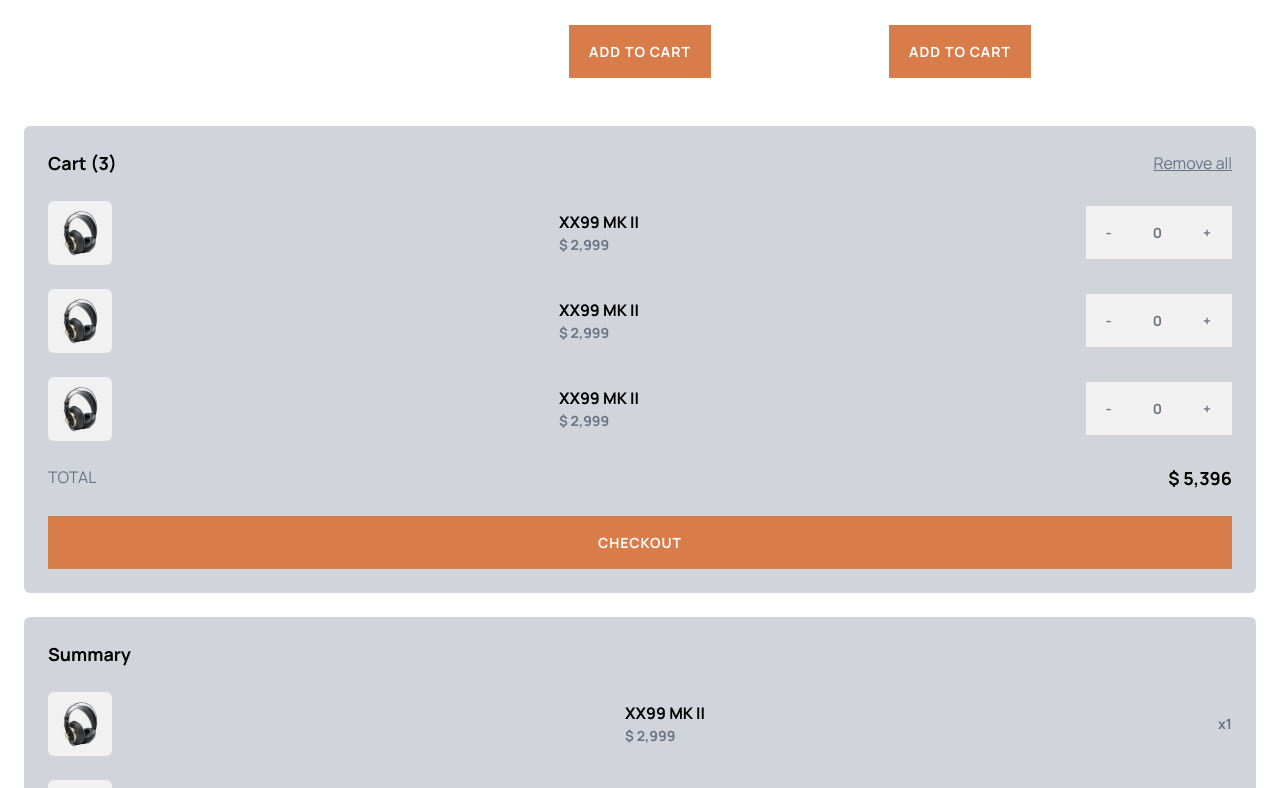
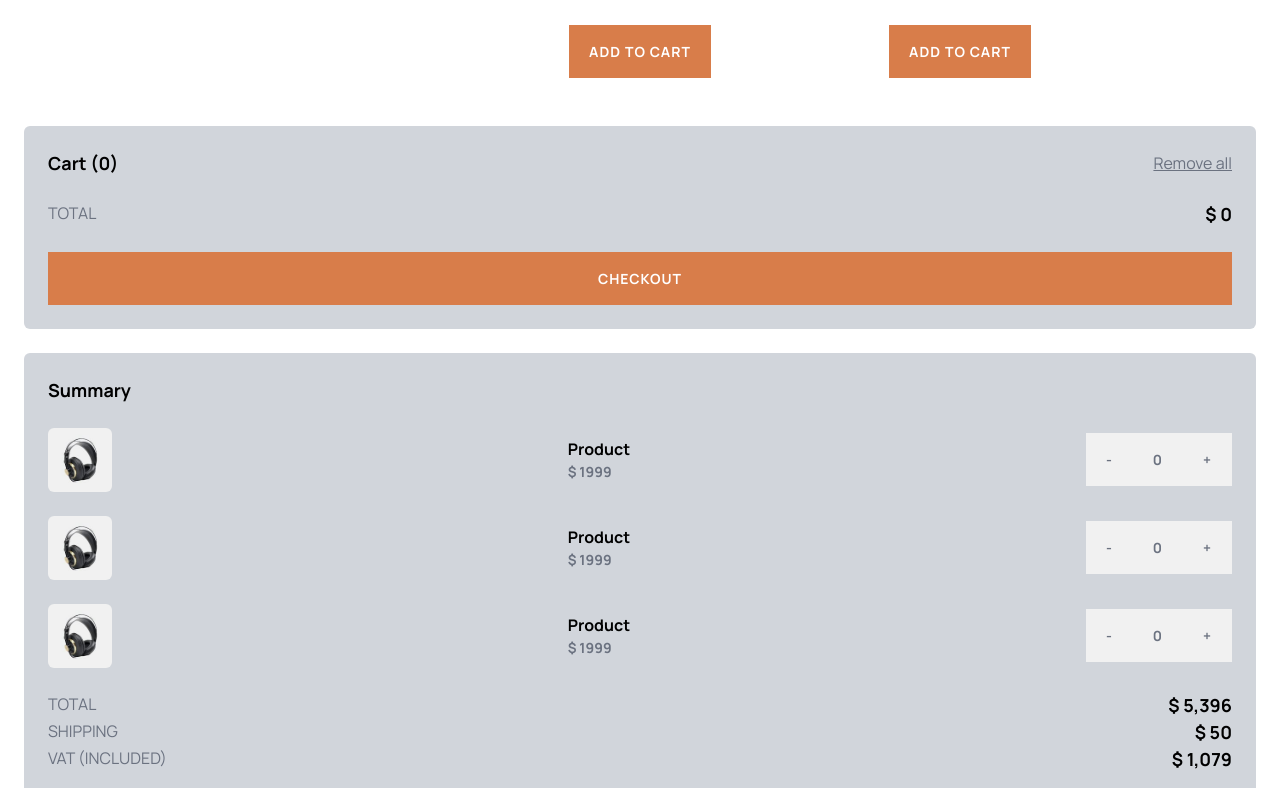
Before and after one commit to yret1/soundboom, a React (Vite) app: page /product in a window 1280 px wide. Shown: the part 2352-3140 px from the top of the page. Built offline with nearby package versions, Linux system fonts and the light colour scheme.

Commit message:
Working cart logic

```diff
--- /dev/null
+++ b/src/components/AddRemoveInCart.tsx
@@ -0,0 +1,92 @@
+import { useDispatch, useSelector } from "react-redux";
+import { Product, ProductAdded } from "../redux/shopping/shopping-reducer";
+import { useEffect, useState } from "react";
+
+
+interface AddRemoveInCartProps {
+    id: number;
+    }
+
+
+const AddRemoveInCart : React.FC<AddRemoveInCartProps> = ({id}) => {
+
+  const current = id;
+
+  const cart = useSelector((state: {
+    shop: {
+      currentItem: Product | null;
+      cart: ProductAdded[];
+      products: Product[];
+    }}) => state.shop?.cart);
+
+
+  const [quantity, setQuantity] = useState<number>(0);
+
+  const [handleItem, setHandleItem] = useState<ProductAdded>();
+
+
+  useEffect(() => {
+    const selectedItem = cart.find((item: { id: number; }) => item.id === id);
+
+    if (selectedItem) {
+      setHandleItem(selectedItem);
+    } else {
+      setHandleItem(undefined);
+    }
+
+  }, [id, cart]);
+
+
+
+    useEffect(() => {
+      if (current) {
+        const currentItemInCart = cart.find((item: { id: number; }) => item.id === id);
+        if (currentItemInCart) {
+          setQuantity(currentItemInCart.quant);
+        }else{
+          setQuantity(0);
+        }
+      }
+    }, [current, cart, id]);
+
+    const dispatch = useDispatch();
+
+    const handleAddToCart = () => {
+      if (current) {
+        dispatch({ type: "ADD_TO_CART", payload: handleItem });
+      } else {
+        console.log("No item to add to cart");
+      }
+    };
+
+    const handleDecreaseQuantity = () => {
+      const currentItemInCart = cart.find((item: { id: number; }) => item.id === id);
+      if (currentItemInCart) {
+        dispatch({ type: "DECREASE_QUANTITY", payload: handleItem });
+      } else {
+        console.log("No item to decrease quantity");
+      }
+    }
+
+
+
+
+  return (
+    <div className="flex">
+       {/* Button to decrement itemNumber. It's disabled when itemNumber is 0 or less */}
+      <button onClick={handleDecreaseQuantity} className="py-4 px-5 bg-secondary-200 text-14 tracking-1 font-bold text-gray-500 hover:bg-gray-400 hover:text-black">
+        -
+      </button>
+      {/* Display the current value of itemNumber */}
+      <div className="py-4 px-5 bg-secondary-200 text-14 tracking-1 font-bold text-gray-500">
+        {quantity}
+      </div>
+      {/* Button to increment itemNumber */}
+      <button onClick={handleAddToCart} className="py-4 px-5 bg-secondary-200 text-14 tracking-1 font-bold text-gray-500 hover:bg-gray-400 hover:text-black">
+        +
+      </button>
+    </div>
+  );
+};
+
+export default AddRemoveInCart;
--- a/src/components/Cart.tsx
+++ b/src/components/Cart.tsx
@@ -1,28 +1,67 @@
+import { useSelector, useDispatch } from 'react-redux'
+import { Product, ProductAdded } from '../redux/shopping/shopping-reducer'
+import { useState, useEffect } from 'react'
 
 import CartItem from './CartItem'
 
 const Cart = () => {
+
+    const dispatch = useDispatch();
+
+    const cartItems = useSelector((state: {
+        shop: {
+            currentItem: Product | null;
+            cart: ProductAdded[];
+            products: Product[];
+        }
+    }) => state.shop?.cart)
+
+    const [currentCart, setCurrentCart] = useState<ProductAdded[]>([])
+
+    const [total, setTotal] = useState<number>(0)
+
+    useEffect(() => {
+        if(cartItems){
+            setCurrentCart(cartItems)
+        }else{
+            setCurrentCart([])
+        }
+    }, [cartItems])
+
+
+    useEffect(() => {
+        let total = 0
+        currentCart.forEach((item: ProductAdded) => {
+            total += item.price * item.quant
+        })
+        setTotal(total)
+    }, [currentCart])
+
+
+    const handleClearCart = () => {
+        dispatch({ type: 'CLEAR_CART' })
+    }
     return (
         <section className="rounded-md h-full mx-6 my-6 bg-gray-300">
             <article className='p-6 flex flex-col'>
                 <article className='flex justify-between'>
-                <p className='text-18 font-bold mb-6'>Cart (3)</p>
-                <button className='text-15 text-gray-500 mb-6 underline'>Remove all</button>
+                    <p className='text-18 font-bold mb-6'>Cart ({currentCart.length})</p>
+                    <button onClick={handleClearCart} className='text-15 text-gray-500 mb-6 underline'>Remove all</button>
                 </article>
-            <CartItem inCartPage={true}/>
-            <CartItem inCartPage={true}/>
-            <CartItem inCartPage={true}/>
+
+                {currentCart && currentCart.map((product: ProductAdded) => (
+                    <CartItem key={product.id} product={product}/>
+
+                ))}
 
                 <article className='flex justify-between'>
                     <p className='text-15 text-gray-500 mb-6'>TOTAL</p>
-                <p className='text-18 font-bold mb-6'>$ 5,396</p>
+                    <p className='text-18 font-bold mb-6'>$ {total}</p>
                 </article>
                 <button /* onClick={handleClick}  */className="py-4 px-5 bg-primary-100 text-14 tracking-1 font-bold text-white hover:bg-primary-200">
                     CHECKOUT
                 </button>
             </article>
-
-
         </section>
     )
 }
--- a/src/components/CartItem.tsx
+++ b/src/components/CartItem.tsx
@@ -1,27 +1,62 @@
-import { AddRemoveContext } from '../context/AddRemoveContext'
-import AddRemoveItem from './AddRemoveItem'
+import { ProductAdded} from '../redux/shopping/shopping-reducer';
+
+import { useLocation } from 'react-router-dom';
+import { useState, useEffect } from 'react';
+import AddRemoveInCart from './AddRemoveInCart';
+
+
 
 interface CartItemProps{
-    inCartPage?: boolean;
+    product: ProductAdded;
 }
 
-const CartItem: React.FC<CartItemProps> = ({inCartPage = false}) => {
+const CartItem: React.FC<CartItemProps> = ({ product}) => {
+
+
+    const path = useLocation()
+
+
+
+    const [checkout, setCheckout] = useState<boolean>(false);
+
+    const [internalProduct, setInternalProduct] = useState<ProductAdded>(product);
+
+
+
+
+    useEffect(() => {
+        if (path.pathname === "/cart") {
+            setCheckout(true);
+        } else {
+            setCheckout(false);
+        }
+
+        setInternalProduct(product);
+    }, [path, product]);
+
+
+
+
+    const productName = internalProduct?.name || "Product";
+    const productPrice = internalProduct?.price || 1999;
+    const productQuantity = internalProduct?.quant || 0;
+    const productImage = internalProduct?.image.mobile || "./assets/cart/image-xx99-mark-one-headphones.jpg";
+    const productId = internalProduct?.id || 0;
+
   return (
     <article className='flex flex-row justify-between items-center pb-6'>
                 <img
                 className="rounded-md w-16 h-16 object-cover"
-                src="./assets/cart/image-xx99-mark-one-headphones.jpg"
+                src={productImage}
                 ></img>
                 <article className='flex flex-col'>
-                    <p className='text-15 font-bold'>XX99 MK II</p>
-                    <p className='text-14 font-bold text-gray-500'>$ 2,999</p>
+                    <p className='text-15 font-bold'>{productName}</p>
+                    <p className='text-14 font-bold text-gray-500'>$ {productPrice}</p>
                 </article>
-                {inCartPage ? (
-                    <AddRemoveContext>
-                        <AddRemoveItem/>
-                    </AddRemoveContext>
+                {checkout ? (
+                        <p className='text-14 font-bold text-gray-500'>x{productQuantity}</p>
                 ): (
-                <p className='text-14 font-bold text-gray-500'>x1</p>
+                    <AddRemoveInCart id={productId} />
                 )}
             </article>
   )
--- a/src/redux/shopping/shopping-reducer.ts
+++ b/src/redux/shopping/shopping-reducer.ts
@@ -126,6 +126,13 @@ const shopReducer = (state = INITAL_STATE, action: { type: any; payload: any })
                 currentItem: action.payload
             }
         break
+        case actionTypes.CLEAR_CART:
+            return{
+                ...state,
+                cart: []
+            }
+
+        break
         case actionTypes.ADD_TO_CART:
             // eslint-disable-next-line no-case-declarations
             const existingItemIndex = state.cart.findIndex(item => item.id === action.payload.id);
@@ -150,9 +157,6 @@ const shopReducer = (state = INITAL_STATE, action: { type: any; payload: any })
         case actionTypes.REMOVE_FROM_CART:
             return{}
         break
-        case actionTypes.INCREASE_QUANTITY:
-            return{}
-        break
         case actionTypes.DECREASE_QUANTITY:
             // eslint-disable-next-line no-case-declarations
             const itemquantcheck = state.cart.findIndex(item => item.id === action.payload.id);
@@ -172,9 +176,6 @@ const shopReducer = (state = INITAL_STATE, action: { type: any; payload: any })
                 }
             }
         break
-        case actionTypes.LOAD_CURRENT_ITEM:
-            return{}
-        break
         case actionTypes.ADD_PRODUCTS:
             return{
                 ...state,
--- a/src/redux/shopping/shopping-types.ts
+++ b/src/redux/shopping/shopping-types.ts
@@ -5,3 +5,4 @@ export const DECREASE_QUANTITY = "DECREASE_QUANTITY";
 export const LOAD_CURRENT_ITEM = "LOAD_CURRENT_ITEM";
 export const ADD_PRODUCTS = "ADD_PRODUCTS";
 export const SET_CURRENT = "SET_CURRENT";
+export const CLEAR_CART = "CLEAR_CART";
```
Lines whose indentation alone changed are shown as unchanged.
